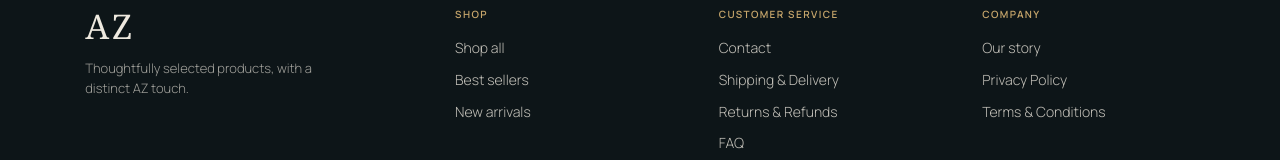
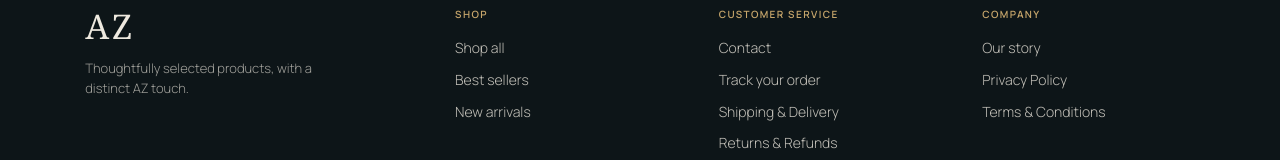
Before and after one commit to zio20-ops/AZ-Store, a React (Vite) app: page / in a window 1280 px wide. Shown: the part 2311-2471 px from the top of the page. Built offline with nearby package versions, Linux system fonts and the light colour scheme; no server answers; a web font is replaced by a local one.

Commit message:
Add files via upload

```diff
--- a/src/data/content.js
+++ b/src/data/content.js
@@ -80,6 +80,7 @@ export const FOOTER_COLUMNS = [
     title: 'Customer Service',
     links: [
       { label: 'Contact', to: '/contact' },
+      { label: 'Track your order', to: '/track-order' },
       { label: 'Shipping & Delivery', to: '/faq#shipping' },
       { label: 'Returns & Refunds', to: '/faq#returns' },
       { label: 'FAQ', to: '/faq#faq' },
```
